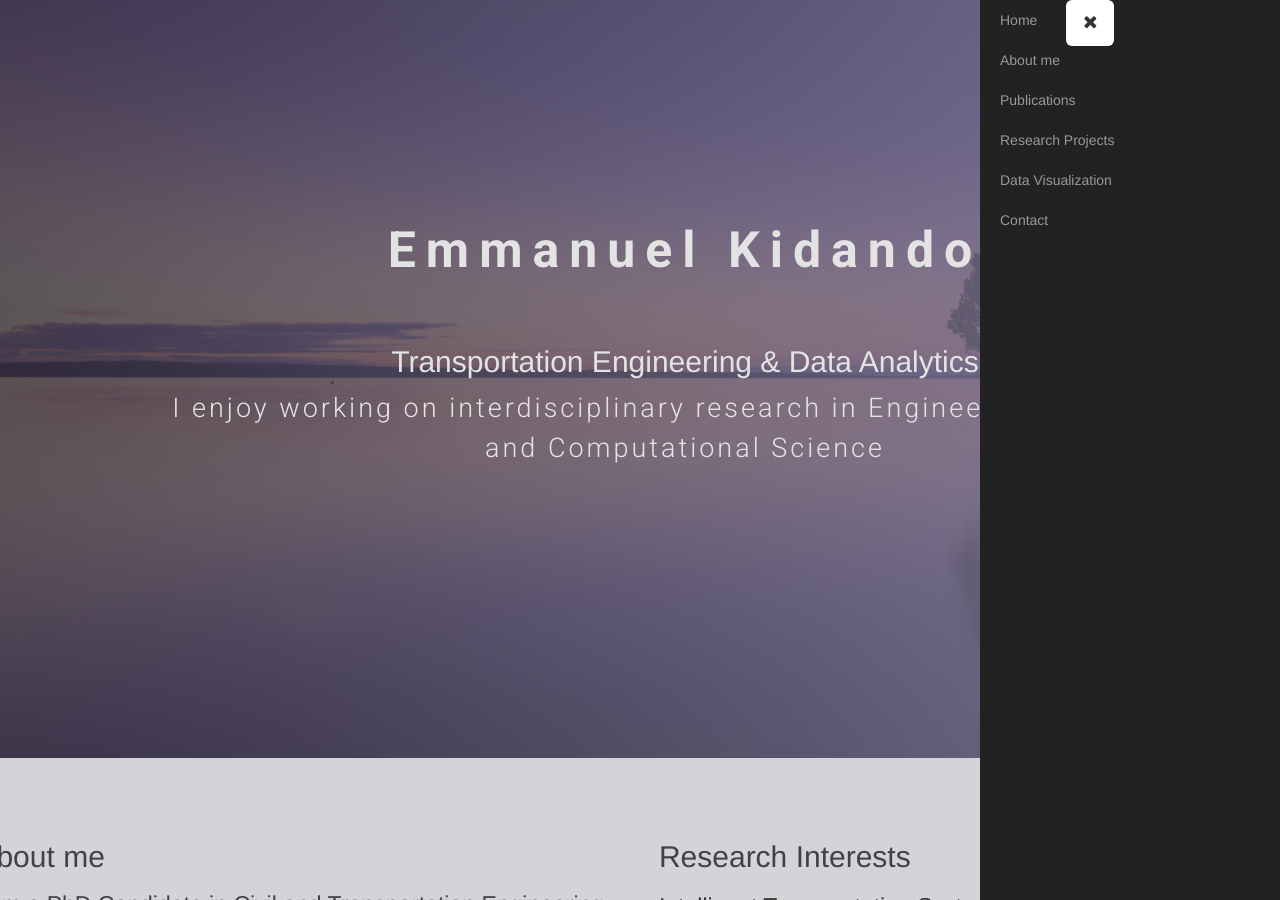
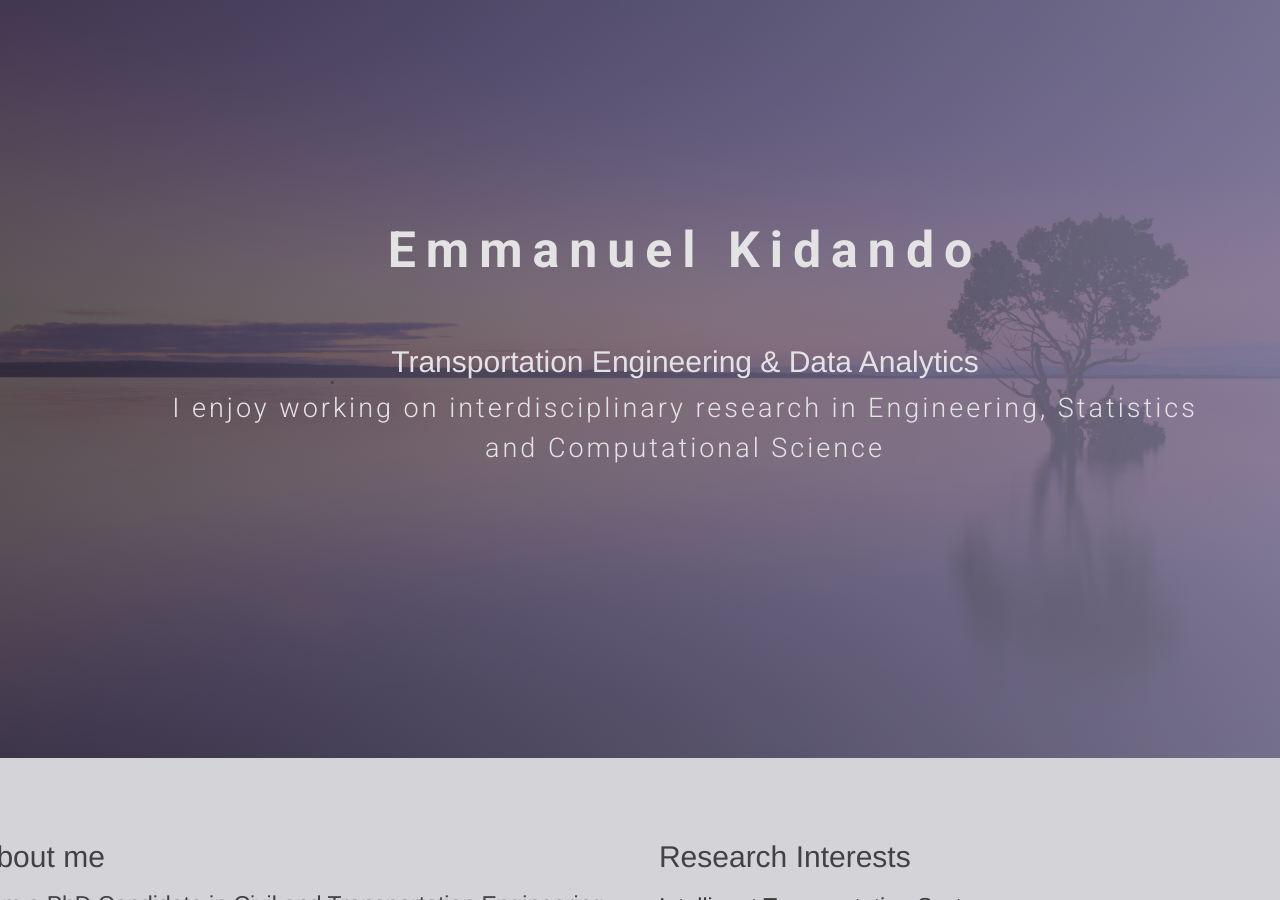
Before and after one commit to ekidando/Kidando, a Jekyll site: the page index.html, which Jekyll copies as it is, in a window 1280 px wide and 900 px high. Built offline with Jekyll 4.4.1, drawn with Linux system fonts in a browser that asks for light colours; nearby versions of some CDN libraries; some web fonts are replaced.

Commit message:
Update index.html

```diff
--- a/index.html
+++ b/index.html
@@ -18,19 +18,29 @@
   <!-- head close -->
 <body>
 
+<header>
+<div id="logo" class="menuUp">
+<h1>Adam Bray.</h1>
+<div id="navToggle"><a href="#">Menu</a></div>
+</div>
+<nav>
+<ul>
 
-<nav id="sidebar-wrapper">
-  <ul class="sidebar-nav">
-      <a id="menu-close" href="#" class="btn btn-light btn-lg pull-right toggle"><i class="fa fa-times"></i></a>
-    <li><a href="#top" onclick = $("#menu-close").click(); >Home</a></li>
-    <li><a href="#about" onclick = $("#menu-close").click(); >About me</a></li>
-    <li><a href="File/publication.html" onclick = $("#menu-close").click(); >Publications</a></li>
-    <li><a href="#research" onclick = $("#menu-close").click(); >Research Projects</a></li>
-    <li><a href="#data" onclick = $("#menu-close").click(); >Data Visualization</a></li>
-    <li><a href="#contact" onclick = $("#menu-close").click(); >Contact</a></li>
- </ul>
+<li>
+<a href="#">Menu <span class="toggle">Expand</span><span class="caret"></span></a>
+<nav>
+<ul>
+<li><a href="#">Articles</a></li>
+<li><a href="#">Tutorials</a></li>
+<li><a href="#">Humour</a></li>
+<li><a href="#">Gaming</a></li>
+<li><a href="#">Music</a></li>
+</ul>
+</nav>
 
-    </nav>
+</ul>
+</nav>
+</header>
 
 
 
```
